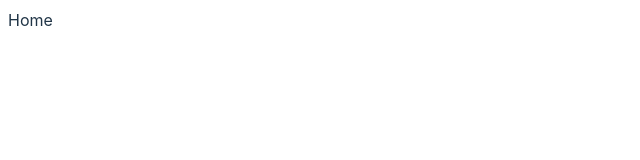
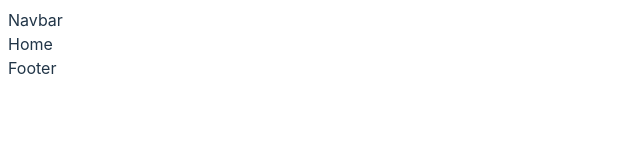
Before and after one commit to yube01/justbuyit, a React (Vite) app: page / in a window 1280 px wide. Shown: the top 160 px of the page, without its empty margins (0-640 px from the left). Built offline with nearby package versions, Linux system fonts and the light colour scheme.

Commit message:
layout for navbar and footer on each page created

```diff
--- a/src/App.jsx
+++ b/src/App.jsx
@@ -1,17 +1,34 @@
 import React from 'react'
-import { RouterProvider, createBrowserRouter } from 'react-router-dom'
+import { RouterProvider, createBrowserRouter ,Outlet} from 'react-router-dom'
 import Home from "./page/home/Home"
 import Products from "./page/products/Products"
 import Product from "./page/product/Product"
+import Navbar from './components/navbar/Navbar'
+import Footer from './components/footer/Footer'
 const App = () => {
+
+
+  const Layout = ()=>{
+    return(
+    <div className='app'>
+      <Navbar/>
+      <Outlet/>
+      <Footer/>
+
+    </div>
+    )
+  }
 
 
 
   const router = createBrowserRouter([
     {
       path:"/",
+      element:<Layout/>,
+      children:[
+        {
+          path:"/",
           element:<Home/>
-
         },
         {
           path:"/products/:id",
@@ -20,6 +37,9 @@
         {
           path:"/product/:id",
           element:<Product/>
+        }
+      ]
+
     }
   ])
 
--- /dev/null
+++ b/src/components/footer/Footer.jsx
@@ -0,0 +1,9 @@
+import React from 'react'
+
+const Footer = () => {
+  return (
+    <div>Footer</div>
+  )
+}
+
+export default Footer
--- /dev/null
+++ b/src/components/navbar/Navbar.jsx
@@ -0,0 +1,9 @@
+import React from 'react'
+
+const Navbar = () => {
+  return (
+    <div>Navbar</div>
+  )
+}
+
+export default Navbar
```
Lines whose indentation alone changed are shown as unchanged.
